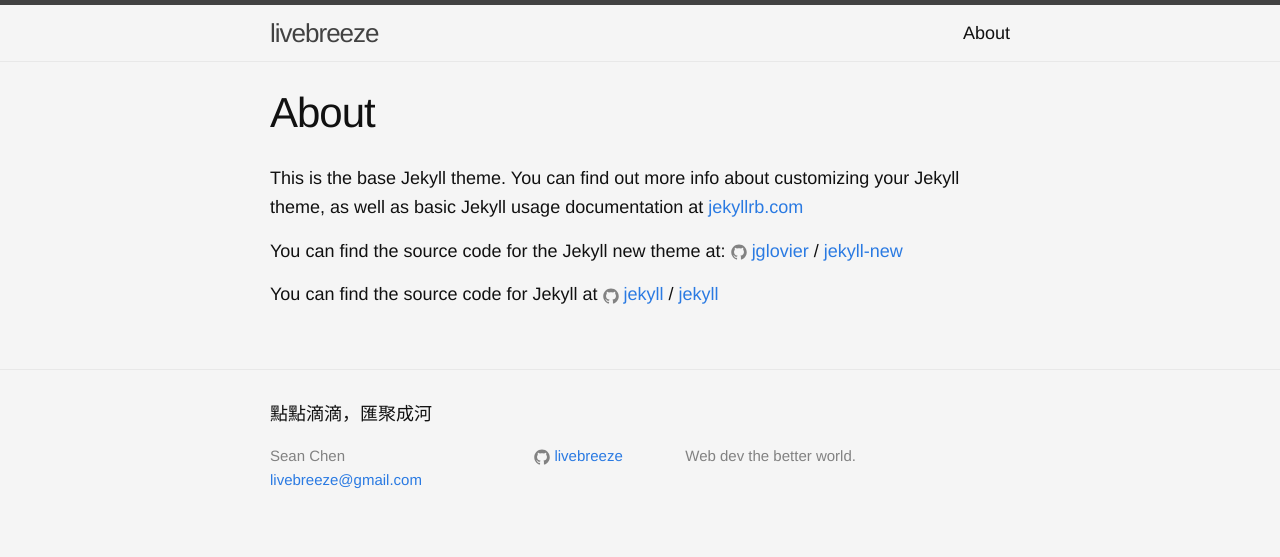
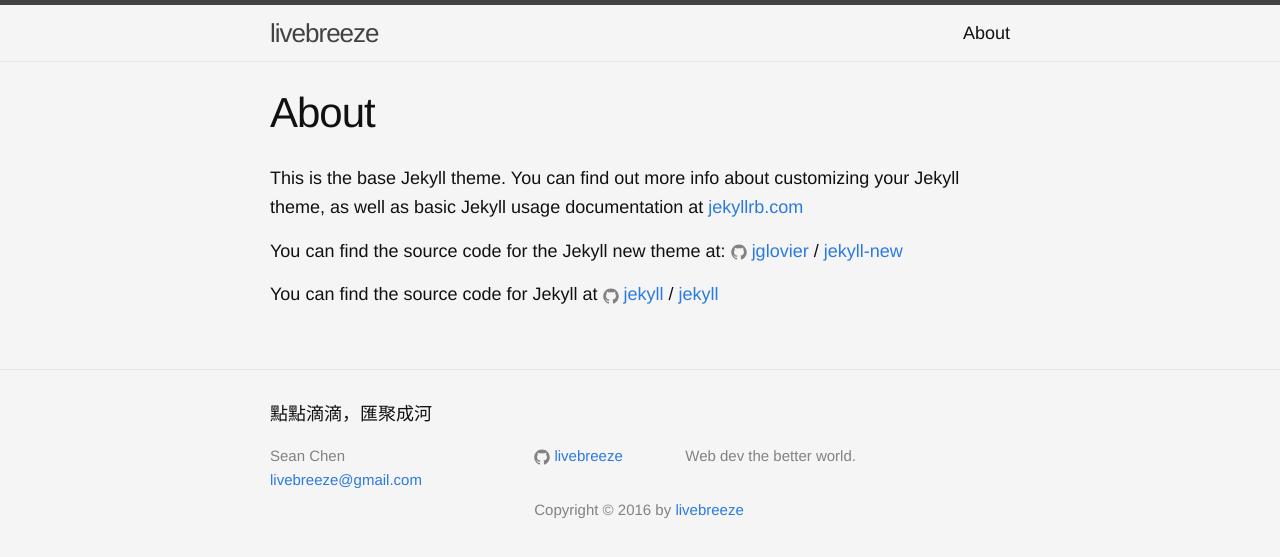
Before and after one commit to livebreeze-zz/livebreeze.github.io, a Jekyll site: the page built from about.md, in a window 1280 px wide. Shown: the top 557 px of the page. Built offline with Jekyll 4.4.1, drawn with Linux system fonts in a browser that asks for light colours; some web fonts are replaced.

Commit message:
update footer.html add copyright

```diff
--- a/_includes/footer.html
+++ b/_includes/footer.html
@@ -25,6 +25,10 @@
       <div class="footer-col footer-col-3">
         <p>{{ site.description }}</p>
       </div>
+
+       <div class="footer-col footer-col-12">
+        <p>Copyright &copy; {{ site.time | date: '%Y' }} by <a href="https://www.facebook.com/livebreeze" target="_blank">livebreeze</a></p>
+      </div>
     </div>
 
   </div>
```
